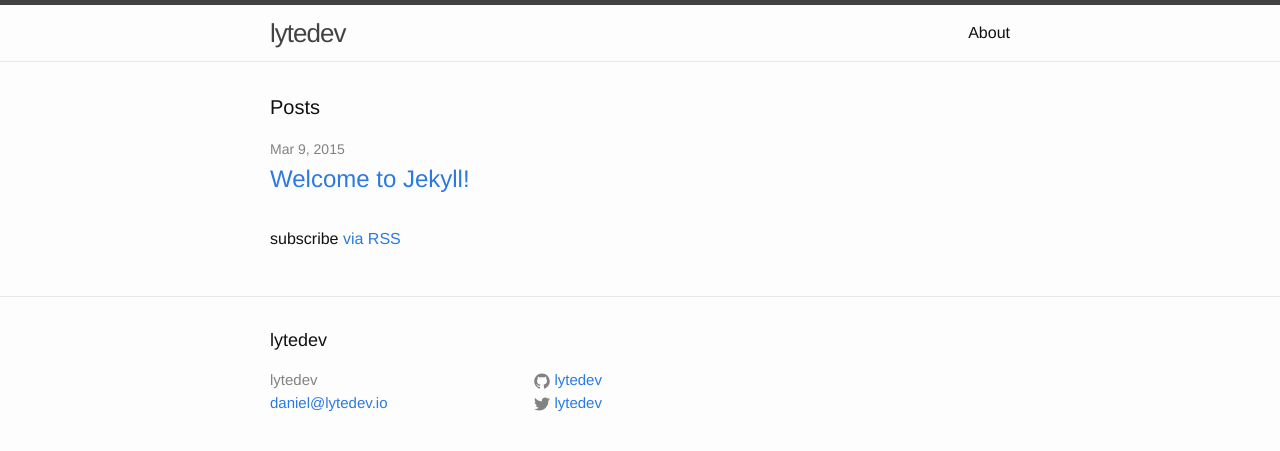
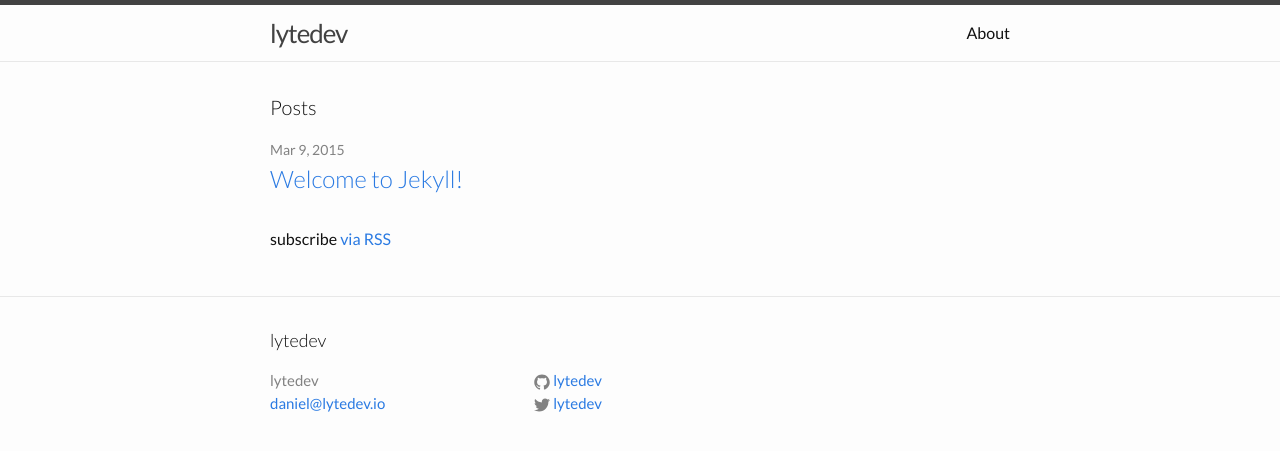
Before and after one commit to lytedev/old-lytedev.github.io, a Jekyll site: the page built from index.html, in a window 1280 px wide. Shown: the top 451 px of the page. Built offline with Jekyll 4.4.1, drawn with Linux system fonts in a browser that asks for light colours.

Commit message:
changed fonts, fixed development/deploying process

```diff
--- a/_sass/_base.scss
+++ b/_sass/_base.scss
@@ -17,7 +17,7 @@
     font-family: $base-font-family;
     font-size: $base-font-size;
     line-height: $base-line-height;
-    font-weight: 300;
+    font-weight: 400;
     color: $text-color;
     background-color: $background-color;
     -webkit-text-size-adjust: 100%;
@@ -80,7 +80,7 @@
  * Headings
  */
 h1, h2, h3, h4, h5, h6 {
-    font-weight: 100;
+    font-weight: 300;
 }
 
 
--- a/css/main.scss
+++ b/css/main.scss
@@ -3,10 +3,10 @@
 ---
 @charset "utf-8";
 
-
+@import url(http://fonts.googleapis.com/css?family=Lato:100,300,400,700,400italic);
 
 // Our variables
-$base-font-family: Helvetica, Arial, sans-serif;
+$base-font-family: "Lato", Helvetica, Arial, sans-serif;
 $base-font-size:   16px;
 $small-font-size:  $base-font-size * 0.875;
 $base-line-height: 1.5;
@@ -24,8 +24,6 @@
 $on-palm:          600px;
 $on-laptop:        800px;
 
-
-
 // Using media queries with like this:
 // @include media-query($palm) {
 //     .wrapper {
@@ -39,8 +37,6 @@
     }
 }
 
-
-
 // Import partials from `sass_dir` (defaults to `_sass`)
 @import
         "base",
```
Also changed, not shown: 1 other file.
